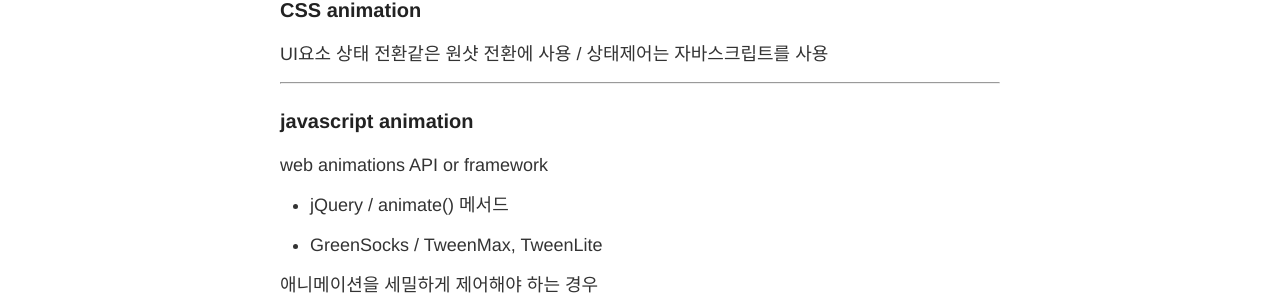
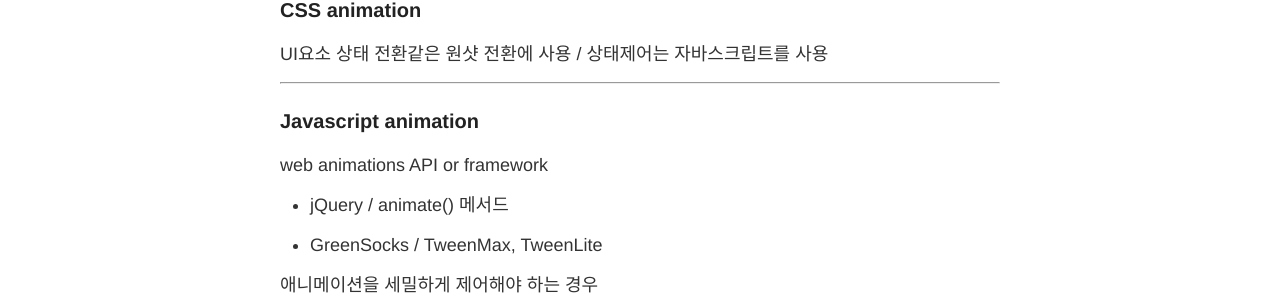
Before and after one commit to songssss/songssss.github.io, a Jekyll site: the page built from _posts/2017-05-18-animations.md, in a window 1280 px wide and 900 px high. Shown: the part 311-614 px from the top of the window. Built offline with Jekyll 4.4.1, drawn with Linux system fonts in a browser that asks for light colours; comment, search, counter and statistics services are not loaded.

Commit message:
대문자

```diff
--- a/_posts/2017-05-18-animations.md
+++ b/_posts/2017-05-18-animations.md
@@ -24,7 +24,7 @@ UI요소 상태 전환같은 원샷 전환에 사용 / 상태제어는 자바스
 
 ---
 
-### javascript animation
+### Javascript animation
 
 web animations API or framework
 
```
